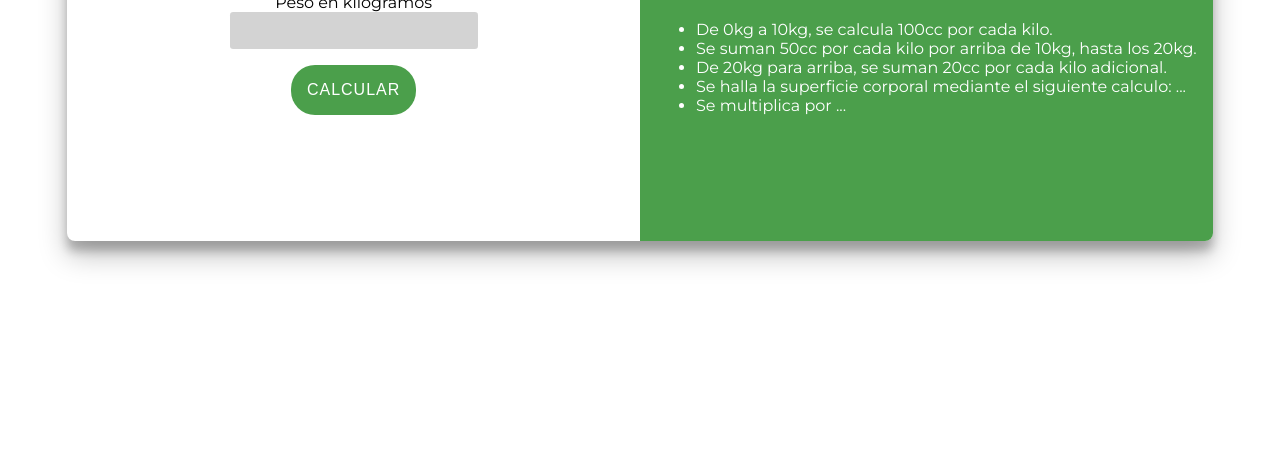
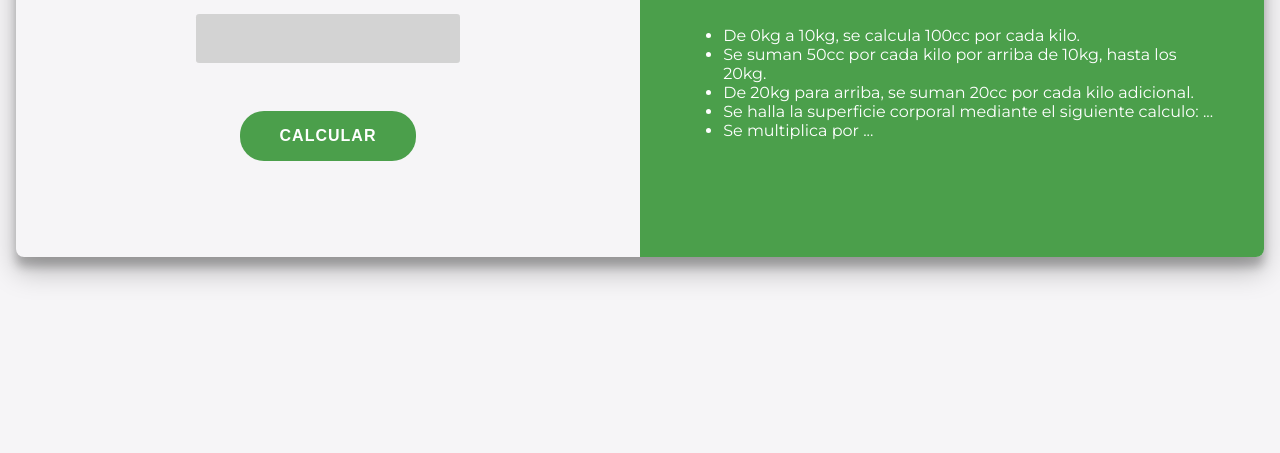
Before and after one commit to Gabriel-ISS/bhcalculator, a plain HTML site: page index.html in a window 1280 px wide. Shown: the part 379-832 px from the top of the page. Before the commit the page ends 800 px from the top, so only its background shows below. Drawn offline with Linux system fonts and the light colour scheme; a script that the page names is missing.

Commit message:
CSS Scalability improvements (jff) and CSS corrections

```diff
--- a/index.html
+++ b/index.html
@@ -9,20 +9,22 @@
 </head>
 
 <body>
-  <main>
-    <div class="cart_side">
+  <main class="card">
+    <div class="card_side">
       <h1>Hidratación Basal</h1>
       <label for="weight">Peso en kilogramos</label>
       <input type="number" min="0" id="weight"/>
-      <!-- TODO: Insertar errores con js -->
+      <!-- TODO: Insertar errores con js y cambiar color de fondo del input -->
+      <p class="error"></p>
       <button onclick="calculate()">CALCULAR</button>
       <div id="result">
-
+        <!-- TODO: Aquí van los resultados -->
       </div>
     </div>
-    <div class="cart_side cart_side--green">
+    <div class="card_side card_side--green">
       <h2>¿Como calcularlo?</h2>
-      <ul>
+      <ul id="explanation">
+
         <!-- TODO: Insertar descripción con js según formula utilizada -->
         <!-- TODO: Por defecto el valor explica cual algoritmo utiliza según el peso -->
         <li>De 0kg a 10kg, se calcula 100cc por cada kilo.</li>
--- a/style.css
+++ b/style.css
@@ -1,14 +1,18 @@
 @import url('https://fonts.googleapis.com/css?family=Montserrat:400,800');
 
 :root {
-  --color-1: rgb(75, 159, 75);
-  --color-2: white;
+  --card-bg-color: #f6f5f7;
+  --card-bg-color2: rgb(75, 159, 75);
+  --default-text-color: #3E363F;
+  --result-color: #0A81D1;
 }
 
 body {
   font-family: 'Montserrat', sans-serif;
   font-weight: 100;
-  background-color: var(--color-2);
+  background-color: var(--card-bg-color);
+  color: var(--default-text-color);
+
   display: grid;
   place-items: center;
   min-height: 100dvh;
@@ -16,37 +20,31 @@ body {
   margin: 0;
 }
 
-main {
-  display: grid;
-  min-height: 100dvh;
-  min-height: 100vh;
-}
-
 h1, h2 {
   font-weight: 800;
   font-size: 2rem;
+}
+
+label {
+  margin-bottom: 1rem;
 }
 
 input {
   background-color: lightgray;
   border: none;
   outline-offset: none;
-  padding: .5rem;
+  padding: .9rem 1rem;
   border-radius: .2rem;
   font-size: large;
 }
 
-input:focus {
-  outline: dotted;
-}
-
 button {
-  font-weight: 400;
+  font-weight: bold;
   font-size: 1rem;
-  background-color: var(--color-1);
+  background-color: var(--card-bg-color2);
   color: white;
   margin: 1rem;
-  padding: 1rem;
+  padding: 1rem 2.5rem;
   border-radius: 1.5rem;
   border: none;
   outline: none;
@@ -59,33 +57,56 @@ button:active {
 	transform: scale(0.95);
 }
 
-#result > ul {
-  color: darkcyan;
-  font-weight: 800;
-  font-size: 1.7rem;
+input:focus {
+  outline: dotted;
 }
 
-.cart_side {
-  padding: 1rem;
+.card {
+  display: grid;
+  width: 100%;
+  min-height: 100%;
+}
+
+#result > ul {
+    color: var(--result-color);
+    font-weight: bold;
+    font-size: 1.5rem;
+    margin-bottom: .3rem;
+    display: none;
+}
+
+.card_side {
+  padding: 2.7rem;
   display: grid;
   align-content: center;
   justify-items: center;
 }
 
-.cart_side--green {
-  background-color: var(--color-1);
+.card_side--green {
+  background-color: var(--card-bg-color2);
   color: white;
 }
 
-@media (width >= 500px) {
-  main {
+.error {
+  color: red;
+  font-weight: bold;
+  /* Esto para evitar que se desplace el contenido al mostrar el error */
+  visibility: hidden;
+}
+
+@media (width >= 768px) {
+  body {
+    margin: 1rem;
+  }
+
+  .card {
     border-radius: .5rem;
     overflow: hidden;
     box-shadow: 0 14px 28px rgba(0,0,0,0.25),
     0 10px 10px rgba(0,0,0,0.22);
 
-    display: grid;
     grid-template-columns: 1fr 1fr;
     min-height: 55vh;
+    width: inherit;
   }
 }
```
